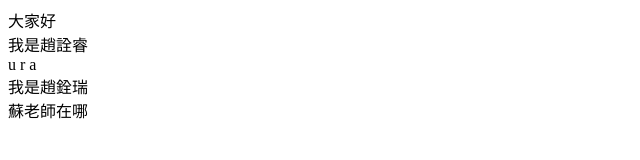
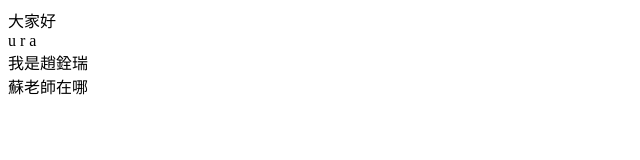
Before and after one commit to Ray90000/my-first-github, a plain HTML site: page index.html in a window 1280 px wide. Shown: the whole page, without its empty margins (0-640 px from the left). Drawn offline with Linux system fonts and the light colour scheme.

Commit message:
我刪名了

```diff
--- a/index.html
+++ b/index.html
@@ -9,8 +9,6 @@
 
 <body>
     <div>大家好</div>
-    <div>我是趙詮睿
-    </div>
     <div>u r a</div>
     <div>我是趙銓瑞 </div>
     <div>蘇老師在哪</div>
```
